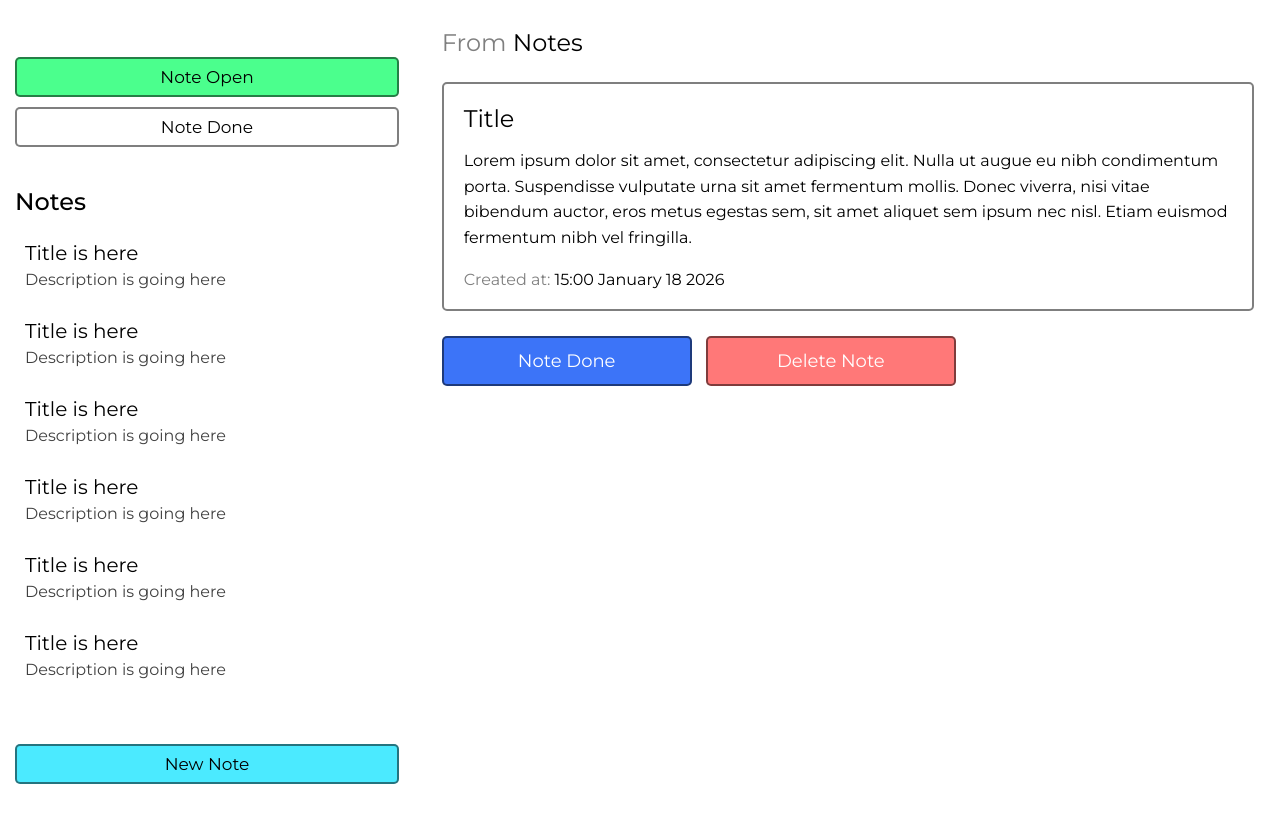
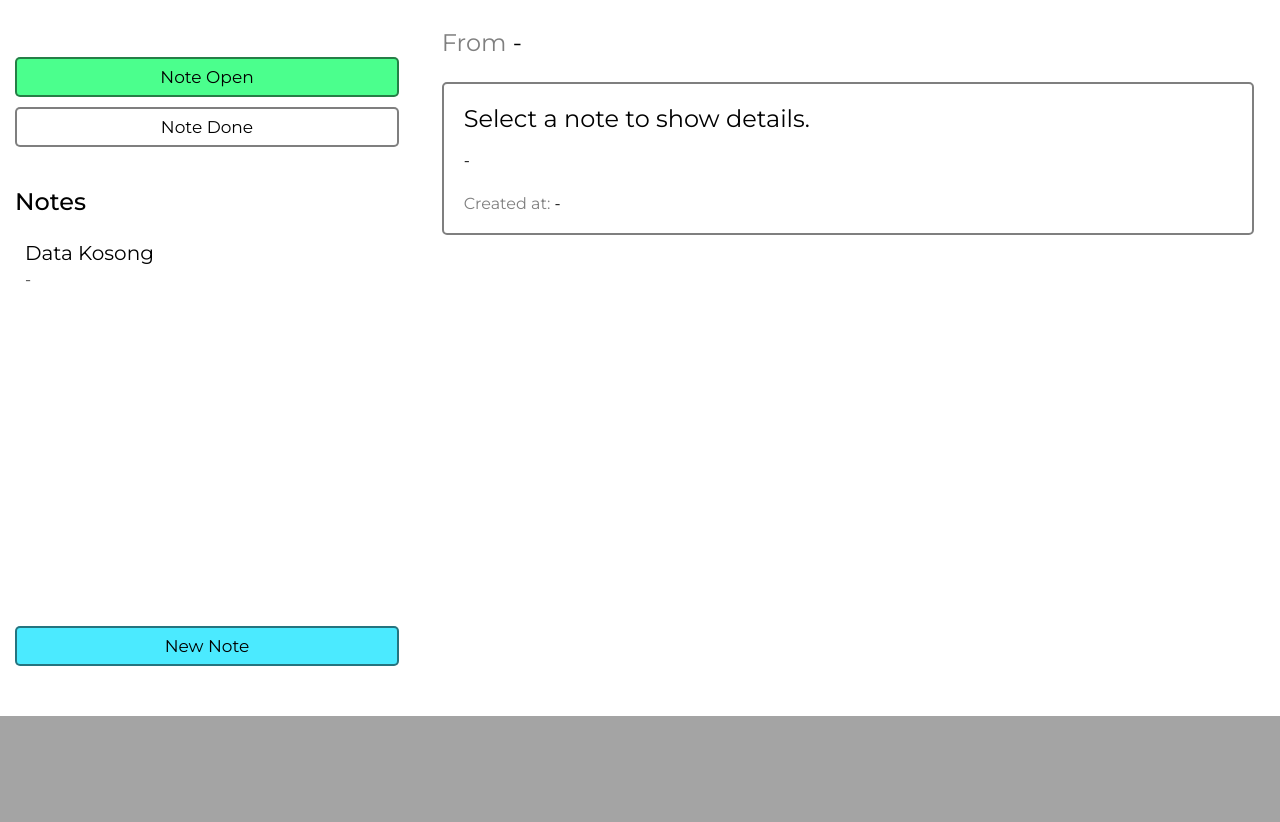
Before and after one commit to yoga1234/maranotes-2, a website built with webpack: page src/template.html in a window 1280 px wide. Shown: the part 72-894 px from the top of the page. After the commit the page ends 800 px from the top, so only its background shows below. Built offline with nearby package versions, Linux system fonts and the light colour scheme; a web font is replaced by a local one.

Commit message:
I am stuck with the code that I write

```diff
--- a/src/index.js
+++ b/src/index.js
@@ -1,3 +1,6 @@
+// data related section
+import { activeData, mainData } from "./module/dataBehaviour.js";
+
 import "./styles/container.css";
 // left side
 import {
@@ -31,7 +34,11 @@ const rightSide = document.getElementById("right-side");
 // adding module to the DOM / left side
 const leftSideModule = [maraLogo, projectNoteButton, projectList, newNote];
 leftSideModule.forEach((module) => {
-  leftSide.insertAdjacentHTML("beforeend", module());
+  if (module.name == "projectList") {
+    leftSide.insertAdjacentHTML("beforeend", projectList(mainData));
+  } else {
+    leftSide.insertAdjacentHTML("beforeend", module());
+  }
 });
 
 // adding module to the DOM / Right side
@@ -49,3 +56,7 @@ behaviourNoteButtonContainer();
 behaviourNoteList();
 behaviourNewNote();
 behaviourFormModal();
+
+// data related section
+activeData();
+mainData();
--- a/src/module/RightSide/noteDetails.js
+++ b/src/module/RightSide/noteDetails.js
@@ -2,10 +2,10 @@ export function noteDetails() {
   return `
     <div class="note-details">
       <div class="card">
-        <p class="card-title">Title</p>
+        <p class="card-title">Select a note to show details.</p>
         <p class="card-description">
-Lorem ipsum dolor sit amet, consectetur adipiscing elit. Nulla ut augue eu nibh condimentum porta. Suspendisse vulputate urna sit amet fermentum mollis. Donec viverra, nisi vitae bibendum auctor, eros metus egestas sem, sit amet aliquet sem ipsum nec nisl. Etiam euismod fermentum nibh vel fringilla.</p>
-        <p class="created-at">Created at: <strong>15:00 January 18 2026 </strong></p>
+          -
+        <p class="created-at">Created at: <strong>- </strong></p>
       </div>
     </div>
   `;
--- a/src/module/RightSide/noteSource.js
+++ b/src/module/RightSide/noteSource.js
@@ -1,5 +1,5 @@
 export function noteSource() {
   return `
-    <p class="note-source">From <span class="note-source-strong">Notes</span></p>
+    <p class="note-source">From <span class="note-source-strong">-</span></p>
   `;
 }
--- /dev/null
+++ b/src/module/data/activeData.js
@@ -0,0 +1,11 @@
+export function activeData(data) {
+  const active = {};
+
+  if (Object.keys(active).length === 0) {
+    // hiding the done delete button
+    const doneDeleteBtn =
+      document.getElementsByClassName("done-delete-button")[0];
+    doneDeleteBtn.style.display = "none";
+  }
+  // else change the dom and shows the data
+}
--- /dev/null
+++ b/src/module/data/mainData.js
@@ -0,0 +1,11 @@
+export function mainData() {
+  let data = [
+    {
+      id: new Date().getTime(),
+      title: "Testing",
+      details: "lorem ipsum dolor sit amet.",
+    },
+  ];
+
+  return data;
+}
--- /dev/null
+++ b/src/module/dataBehaviour.js
@@ -0,0 +1,5 @@
+// related to the data
+export { mainData } from "./data/mainData.js";
+
+// checking for active data
+export { activeData } from "./data/activeData.js";
--- a/src/module/leftSide/noteList.js
+++ b/src/module/leftSide/noteList.js
@@ -1,32 +1,18 @@
-export function projectList() {
+export function projectList(data) {
+  let loopData = data();
+  let templateData;
+  loopData.forEach((element) => {});
+
   return `
     <div class="project-list">
       <h2>Notes</h2>
         <div class="card-container">
-        <div class="card note-card">
-          <p class="title">Title is here</p>
-          <p class="desc">Description is going here</p>
-        </div>
-        <div class="card note-card">
-          <p class="title">Title is here</p>
-          <p class="desc">Description is going here</p>
-        </div>
-        <div class="card note-card">
-          <p class="title">Title is here</p>
-          <p class="desc">Description is going here</p>
-        </div>
-        <div class="card note-card">
-          <p class="title">Title is here</p>
-          <p class="desc">Description is going here</p>
-        </div>
-        <div class="card note-card">
-          <p class="title">Title is here</p>
-          <p class="desc">Description is going here</p>
-        </div>
-        <div class="card note-card">
-          <p class="title">Title is here</p>
-          <p class="desc">Description is going here</p>
-        </div>
+          <div class="card note-card">
+            <p class="title">
+              Data Kosong
+            </p>
+            <p class="desc">-</p>
+          </div>
       </div>
     </div>
   `;
--- a/src/styles/leftSide.css
+++ b/src/styles/leftSide.css
@@ -22,6 +22,10 @@
   font-weight: 500;
   margin-top: 40px;
   margin-bottom: 10px;
+}
+.project-list .card-container {
+  height: 350px;
+  overflow: scroll;
 }
 .project-list .card {
   width: 90%;
```
